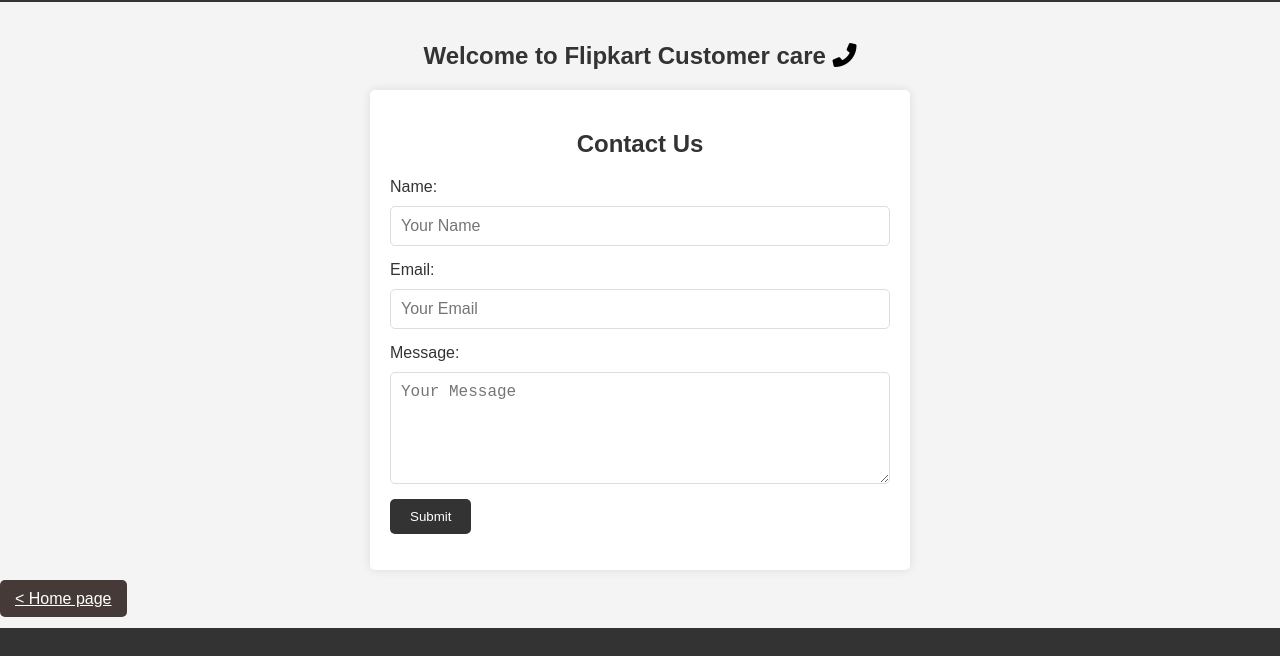
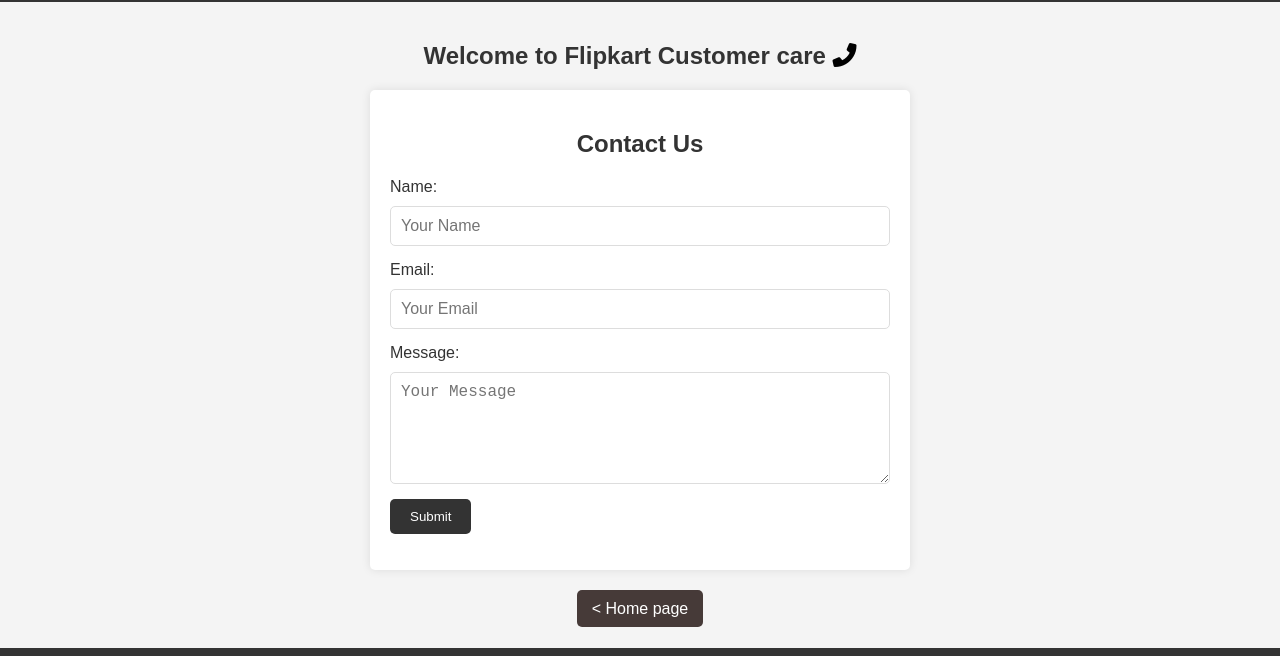
Before and after one commit to challavenkataramana/Product_Showcase_page-Task-1, a plain HTML site: page contact.html in a window 1280 px wide. Shown: the part 76-732 px from the top of the page. Drawn offline with Linux system fonts and the light colour scheme.

Commit message:
Update style.css

```diff
--- a/style.css
+++ b/style.css
@@ -282,7 +282,13 @@ nav ul li a:hover {
     margin: 10px 0;
 
 }
-
+.pagination-contact {
+    text-align: center;
+    margin:30px 0;
+}
+.pagination-contact a{
+    text-decoration: none;
+}
 .pagination-button {
     padding: 10px 15px;
     background-color: #463a38;
```
